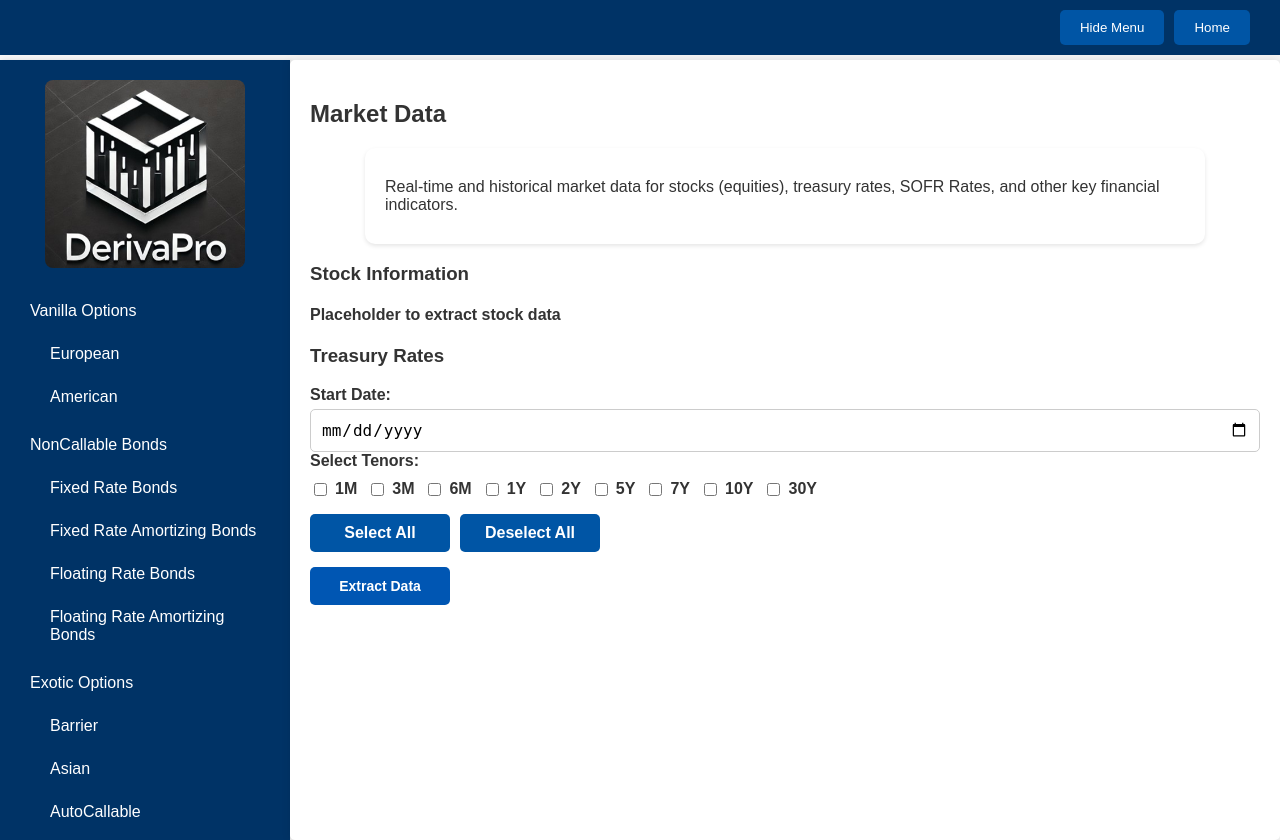
After one commit to derivapro/derivapro-v1, a Flask app: page /extract-market-data/extract-market-data in a window 1280 px wide. The commit adds this page. Run offline with Flask 2, Linux system fonts and the light colour scheme; parts of the project's set-up code (start-up, migrations or seed data) failed here and were passed over.

Commit message:
Added Extract Treasury Data Capability

```diff
--- a/derivapro/models/yieldterm_market_data.py
+++ b/derivapro/models/yieldterm_market_data.py
@@ -65,7 +65,7 @@ class TreasuryRateProvider(MarketRateProvider):
         self.fred = Fred(api_key=api_key)
         self.series_ids = {
             '1M': 'GS1M', '3M': 'GS3M', '6M': 'GS6M',
-            '1Y': 'GS1', '2Y': 'GS2', '5Y': 'GS5',
+            '1Y': 'GS1', '2Y': 'GS2', '5Y': 'GS5', '7Y': 'GS7',
             '10Y': 'GS10', '30Y': 'GS30'
         }
 
--- a/derivapro/routes/__init__.py
+++ b/derivapro/routes/__init__.py
@@ -17,6 +17,7 @@ def register_routes(app):
     from .rates import rates_bp
     from .rates_api import rates_api_bp
     from .swap_swaptions import swap_swaptions_bp
+    from .extract_market_data import extract_market_data_bp
 
     app.register_blueprint(index_bp, url_prefix='/')
     app.register_blueprint(vanilla_options_bp, url_prefix='/vanilla-options')
@@ -36,3 +37,4 @@ def register_routes(app):
     app.register_blueprint(rates_bp)        # /rates/swap, /rates/swaption
     app.register_blueprint(rates_api_bp)    # /api/rates/...
     app.register_blueprint(swap_swaptions_bp, url_prefix="/swap_swaptions")
+    app.register_blueprint(extract_market_data_bp, url_prefix="/extract-market-data")
--- /dev/null
+++ b/derivapro/routes/extract_market_data.md
@@ -0,0 +1 @@
+Real-time and historical market data for stocks (equities), treasury rates, SOFR Rates, and other key financial indicators.
--- /dev/null
+++ b/derivapro/routes/extract_market_data.py
@@ -0,0 +1,75 @@
+import QuantLib as ql
+import uuid
+import os
+import matplotlib.pyplot as plt
+from flask import session, current_app
+from flask import Blueprint, render_template, request, jsonify, session, redirect, url_for
+import markdown
+import numpy as np
+from ..models.yieldterm_market_data import TreasuryRateProvider, SOFRRateProvider, FREDSwapRatesProvider
+
+
+extract_market_data_bp = Blueprint('extract_market_data', __name__)
+
+API_KEY = 'a7a1a9c282ee0093003008999c337857'
+
+@extract_market_data_bp.route('/extract-market-data', methods=['GET', 'POST'])
+def extract_treasury_data():  # Make sure this matches
+    readme_path = os.path.join(os.path.dirname(os.path.abspath(__file__)), 'extract_market_data.md')
+    with open(readme_path, 'r') as readme_file:
+        content = readme_file.read()
+    md_content = markdown.markdown(content)
+
+    form_data = {}
+    treasury_rates = None
+    available_tenors = ['1M', '3M', '6M', '1Y', '2Y', '5Y', '7Y', '10Y', '30Y']
+
+    if request.method == 'POST':
+        form_data = {
+            'start_date': request.form['start_date'],
+            'selected_tenors': request.form.getlist('selected_tenors'),  # Get list of selected tenors
+        }
+        start_date = form_data['start_date']
+        selected_tenors = form_data['selected_tenors']
+
+        treasury_provider = TreasuryRateProvider(API_KEY)
+        all_rates = treasury_provider.get_market_rates(start_date=start_date)
+
+        # Filter rates based on selected tenors
+        if selected_tenors:
+            # Convert selected tenor strings to QuantLib Periods for comparison
+            selected_periods = []
+            for tenor_str in selected_tenors:
+                if 'M' in tenor_str:
+                    months = int(tenor_str.replace('M', ''))
+                    selected_periods.append(ql.Period(months, ql.Months))
+                elif 'Y' in tenor_str:
+                    years = int(tenor_str.replace('Y', ''))
+                    selected_periods.append(ql.Period(years, ql.Years))
+
+            # Filter rates to only include selected tenors
+            treasury_rates = [
+                (period, rate) for period, rate in all_rates
+                if period in selected_periods
+            ]
+
+            # Sort by converting periods to total months for proper chronological order
+            def period_to_months(period):
+                """Convert QuantLib Period to total months for sorting"""
+                if period.units() == ql.Months:
+                    return period.length()
+                elif period.units() == ql.Years:
+                    return period.length() * 12
+                else:
+                    return 0
+
+            treasury_rates.sort(key=lambda x: period_to_months(x[0]))
+        else:
+            # If no tenors selected, return all rates (already sorted by provider)
+            treasury_rates = all_rates
+
+    return render_template('extract_market_data.html',
+                         md_content=md_content,
+                         treasury_rates=treasury_rates,
+                         available_tenors=available_tenors,
+                         form_data=form_data)
--- a/derivapro/templates/base.html
+++ b/derivapro/templates/base.html
@@ -111,6 +111,7 @@
                 <li><a href="{{ url_for('prepayment.prepayment') }}" class="nav-link">Prepayment</a></li>
                 <li><a href="{{ url_for('term_structure.calculate_term_structure') }}" class="nav-link">Term Structure</a></li>
                 <li><a href="{{ url_for('prepayment_v2.prepayment_model_validator') }}" class="nav-link">Prepayment Model Validator</a></li>
+                <li><a href="{{ url_for('extract_market_data.extract_treasury_data') }}" class="nav-link">Extract Market Data</a></li>
             </ul>
         </nav>
         <main>
--- /dev/null
+++ b/derivapro/templates/extract_market_data.html
@@ -0,0 +1,100 @@
+{% extends "base.html" %}
+{% block content %}
+<h2>Market Data</h2>
+
+<div id="markdown-content">
+    {{ md_content|safe }}
+</div>
+
+<h3>Stock Information</h3>
+
+<h4>Placeholder to extract stock data</h4>
+
+<h3>Treasury Rates</h3>
+
+<form method="POST" action="{{ url_for('extract_market_data.extract_treasury_data') }}">
+
+    <div class="form-group">
+        <label for="start_date">Start Date:</label>
+        <input type="date" id="start_date" name="start_date"
+               value="{{ form_data.start_date if form_data.start_date else '' }}" required>
+    </div>
+
+    <div class="form-group">
+        <label>Select Tenors:</label>
+        <div style="display: flex; flex-wrap: wrap; gap: 10px; margin-top: 5px;">
+            {% for tenor in available_tenors %}
+            <label style="display: flex; align-items: center; cursor: pointer;">
+                <input type="checkbox" class="tenor-checkbox" name="selected_tenors" value="{{ tenor }}"
+                       {% if form_data.selected_tenors and tenor in form_data.selected_tenors %}checked{% endif %}>
+                <span style="margin-left: 5px;">{{ tenor }}</span>
+            </label>
+            {% endfor %}
+        </div>
+
+        <!-- Select/Deselect buttons -->
+        <div style="margin-top: 10px; display: flex; gap: 10px;">
+            <button type="button" class="btn" onclick="selectAllTenors()">Select All</button>
+            <button type="button" class="btn" onclick="deselectAllTenors()">Deselect All</button>
+        </div>
+    </div>
+
+    <button type="submit" class="btn" style="margin-top: 15px;">Extract Data</button>
+</form>
+
+{% if treasury_rates %}
+<div style="margin-top: 20px;">
+    <h3>Market Rates:</h3>
+    <table border="1" style="border-collapse: collapse; margin-top: 10px;">
+        <thead>
+            <tr>
+                <th style="padding: 8px;">Tenor</th>
+                <th style="padding: 8px;">Rate (%)</th>
+            </tr>
+        </thead>
+        <tbody>
+            {% for period, rate in treasury_rates %}
+            <tr>
+                <td style="padding: 8px;">{{ period }}</td>
+                <td style="padding: 8px;">{{ "%.4f"|format(rate * 100) }}</td>
+            </tr>
+            {% endfor %}
+        </tbody>
+    </table>
+</div>
+{% endif %}
+
+<script>
+    function selectAllTenors() {
+        document.querySelectorAll('.tenor-checkbox').forEach(cb => cb.checked = true);
+    }
+
+    function deselectAllTenors() {
+        document.querySelectorAll('.tenor-checkbox').forEach(cb => cb.checked = false);
+    }
+</script>
+
+<style>
+    .btn {
+        background-color: #0056b3;
+        color: white;
+        border: none;
+        padding: 10px 20px;
+        font-size: 14px;
+        border-radius: 5px;
+        cursor: pointer;
+        transition: background-color 0.2s ease;
+    }
+
+    .btn:hover {
+        background-color: #0056b3;
+    }
+
+    /* Optional: make all buttons the same width */
+    .btn {
+        min-width: 140px;
+        text-align: center;
+    }
+</style>
+
+{% endblock %}
```
